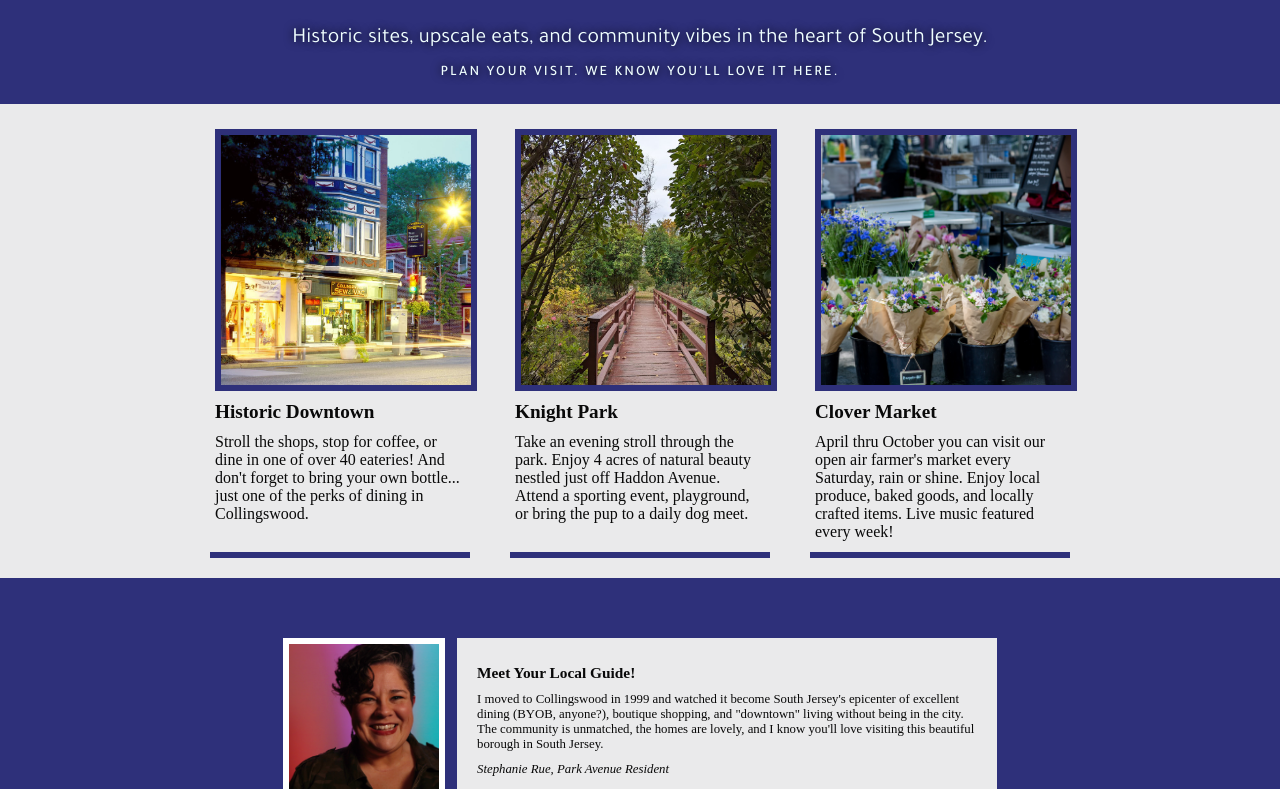
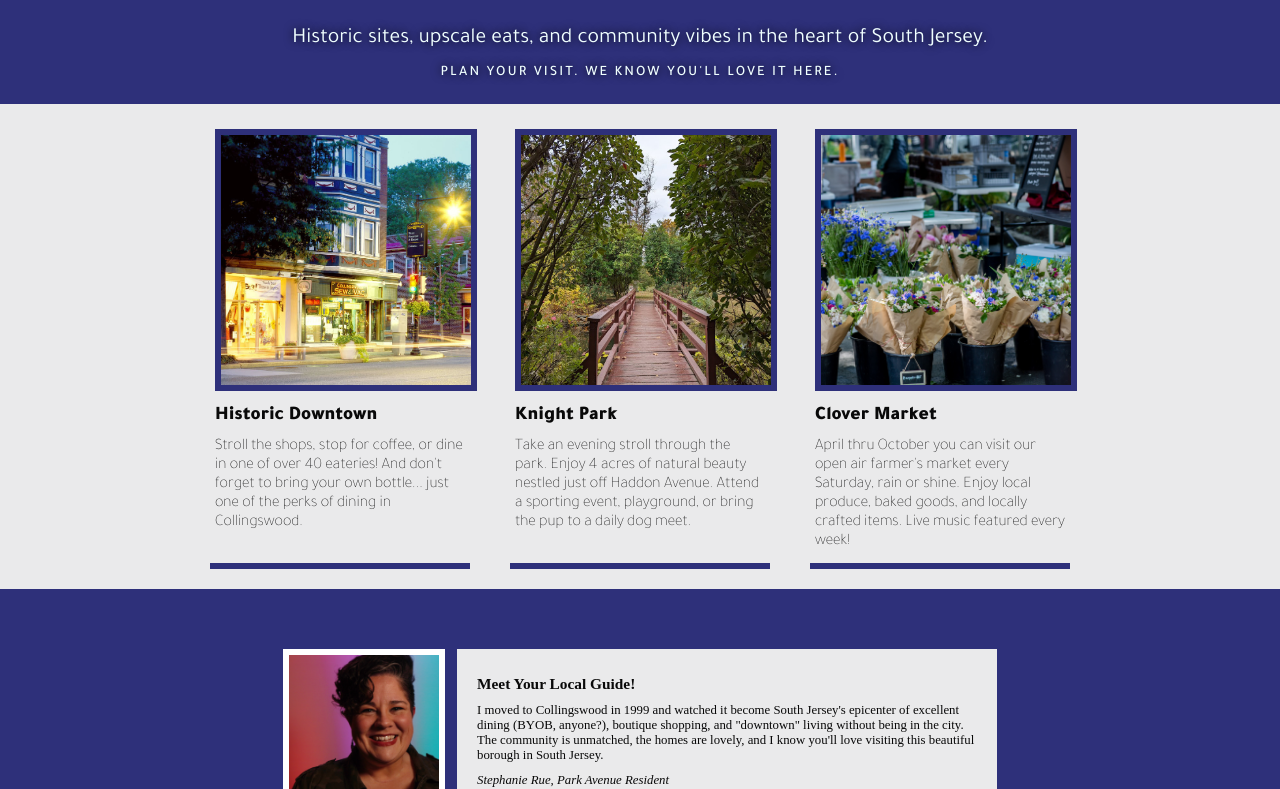
Before and after one commit to figliadelre/hometown-homepage, a website built with Vite: page index.html in a window 1280 px wide. Shown: the part 482-1271 px from the top of the page. Built offline with nearby package versions, Linux system fonts and the light colour scheme.

Commit message:
Update styles.css
Updated font function

```diff
--- a/styles.css
+++ b/styles.css
@@ -70,6 +70,7 @@ p {
     flex-direction: row;
     justify-content: center;
     background-color: #eaeaeb;
+    font-family: Tajawal;
 }
 
 .item {
```
